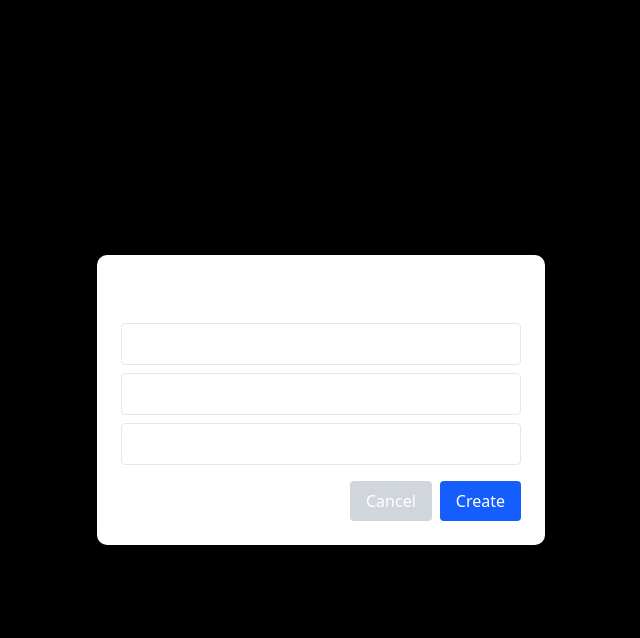
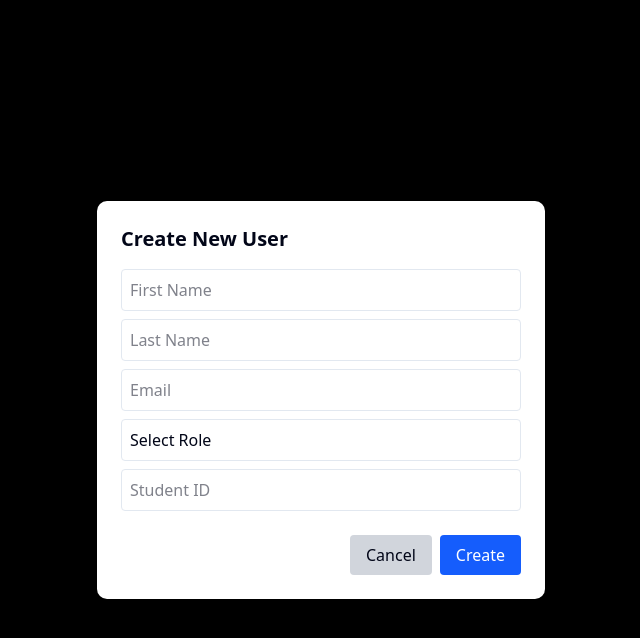
Before and after one commit to JP-Mbaka/schoolauto, a Next.js app: page /users in a window 1280 px wide. Both pictures are taken after a click on the button "Invite User". Shown: the top 638 px of the page, without its empty margins (319-959 px from the left). Built offline with nearby package versions, Linux system fonts and the light colour scheme.

Commit message:
new update

```diff
--- a/app/(dashboard)/courses/page.tsx
+++ b/app/(dashboard)/courses/page.tsx
@@ -20,7 +20,7 @@ function Payments() {
   const columnsKey = sampleData.length > 0 ? Object.keys(sampleData[0]) : [];
   return (
     <div className="h-full w-full bg-slate-100 flex flex-col">
-      <Header userRole={userRole} title="Subject" action="Register" />
+      <Header userRole={userRole} title="Subject" actionTitle="Register" />
       <div className="flex-1 bg-slate-100 px-12 py-6">
         <div className="bg-white h-auto w-auto rounded-sm px-4 py-6">
           <div className="not-printable print:hidden flex justify-between items-center mb-2">
--- a/app/(dashboard)/lessons/page.tsx
+++ b/app/(dashboard)/lessons/page.tsx
@@ -21,7 +21,7 @@ function Payments() {
 
   return (
     <div className="h-full w-full bg-slate-100 flex flex-col">
-      <Header userRole={userRole} title="Lesson" action="New Lesson" />
+      <Header userRole={userRole} title="Lesson" actionTitle="New Lesson" />
       <div className="flex-1 bg-slate-100 px-12 py-6">
         <div className="bg-white h-auto w-auto rounded-sm px-4 py-6">
           <div className="not-printable print:hidden flex justify-between items-center mb-2">
--- a/app/(dashboard)/payments/page.tsx
+++ b/app/(dashboard)/payments/page.tsx
@@ -20,7 +20,7 @@ function Payments() {
   const columnsKey = sampleData.length > 0 ? Object.keys(sampleData[0]) : [];
   return (
     <div className="h-full w-full bg-slate-100 flex flex-col">
-      <Header userRole={userRole} title="Payments" action="Make Payment" />
+      <Header userRole={userRole} title="Payments" actionTitle="Make Payment" />
       <div className="flex-1 bg-slate-100 px-12 py-6">
         <div className="bg-white h-auto w-auto rounded-sm px-4 py-6">
           <div className="not-printable print:hidden flex justify-between items-center mb-2">
--- a/app/(dashboard)/records/page.tsx
+++ b/app/(dashboard)/records/page.tsx
@@ -23,7 +23,7 @@ function Amin() {
   const columnsKey = sampleData.length > 0 ? Object.keys(sampleData[0]) : [];
   return (
     <div className="h-full w-full bg-slate-100 flex flex-col">
-      <Header userRole={userRole} title="Records" action="Create" />
+      <Header userRole={userRole} title="Records" actionTitle="Create" />
       <div className="not-printable print:hidden flex-1 bg-slate-100 px-12 py-6">
         <div className="bg-white h-auto w-auto rounded-sm px-4 py-6">
           <div className="flex justify-between items-center mb-2">
--- a/app/(dashboard)/users/page.tsx
+++ b/app/(dashboard)/users/page.tsx
@@ -20,7 +20,7 @@ function Users() {
 
   return (
     <div className="h-full w-full bg-slate-100 flex flex-col">
-      <Header userRole={userRole} title="All Users" action="Invite User" />
+      <Header userRole={userRole} title="All Users" actionTitle="Invite User" />
       <div className="flex-1 bg-slate-100 px-12 py-6">
         <div className="bg-white h-auto w-auto rounded-sm px-4 py-6">
           <div className="not-printable print:hidden flex justify-between items-center mb-2">
--- a/components/create_user_modal.tsx
+++ b/components/create_user_modal.tsx
@@ -1,15 +1,14 @@
 import React, { useState } from "react";
-
-interface UserFormData {
-  name: string;
-  email: string;
-  password: string;
-}
+import * as DropdownMenu from "@radix-ui/react-dropdown-menu";
+import { zodResolver } from "@hookform/resolvers/zod";
+import { useForm } from "react-hook-form";
+import { z } from "zod";
+import { createAccountSchema } from "@/types";
 
 interface SimpleModalProps {
   open: boolean;
   onClose: () => void;
-  onSubmit: (data: UserFormData) => void;
+  onSubmit: (data: z.infer<typeof createAccountSchema>) => void;
 }
 
 export default function SimpleModal({
@@ -17,54 +16,110 @@ export default function SimpleModal({
   onClose,
   onSubmit,
 }: SimpleModalProps) {
-  const [form, setForm] = useState<UserFormData>({
-    name: "",
-    email: "",
-    password: "",
+  const form = useForm<z.infer<typeof createAccountSchema>>({
+    resolver: zodResolver(createAccountSchema),
+    defaultValues: {
+      email: "",
+      student_id: "",
+      first_name: "",
+      last_name: "",
+      role: "", // add this if your schema expects it
+    },
   });
+
+  const [value, setValue] = useState("");
+
+  const handleRoleSelect = (role: string) => {
+    form.setValue("role", role); // sync role with form
+    setValue(role);
+  };
 
   if (!open) return null;
 
   return (
     <div className="fixed inset-0 flex items-center justify-center bg-black bg-opacity-50 z-50">
-      <div className="bg-white rounded-lg p-6 w-full max-w-md">
+      <form
+        onSubmit={form.handleSubmit((data) => {
+          console.log("Submitted data:", data);
+          onSubmit(data);
+          onClose();
+          form.reset();
+        })}
+        className="bg-white rounded-lg p-6 w-full max-w-md"
+      >
         <h2 className="text-xl font-bold mb-4">Create New User</h2>
+
         <input
-          placeholder="Name"
+          placeholder="First Name"
           className="w-full border p-2 mb-2 rounded"
-          value={form.name}
-          onChange={(e) => setForm({ ...form, name: e.target.value })}
+          {...form.register("first_name")}
         />
+
+        <input
+          placeholder="Last Name"
+          className="w-full border p-2 mb-2 rounded"
+          {...form.register("last_name")}
+        />
+
         <input
           placeholder="Email"
           type="email"
           className="w-full border p-2 mb-2 rounded"
-          value={form.email}
-          onChange={(e) => setForm({ ...form, email: e.target.value })}
+          {...form.register("email")}
         />
-        <input
-          placeholder="Password"
-          type="password"
-          className="w-full border p-2 mb-4 rounded"
-          value={form.password}
-          onChange={(e) => setForm({ ...form, password: e.target.value })}
-        />
-        <div className="flex justify-end gap-2">
-          <button onClick={onClose} className="px-4 py-2 bg-gray-300 rounded">
+
+        {/* Role Dropdown */}
+        <div className="w-full border p-2 mb-2 rounded">
+          <DropdownMenu.Root>
+            <DropdownMenu.Trigger asChild>
+              <button type="button" className="w-2/5 text-left">
+                {value === "" ? "Select Role" : value}
+              </button>
+            </DropdownMenu.Trigger>
+            <DropdownMenu.Content className="bg-white shadow-md p-2 rounded-md">
+              {["Admin", "Teacher", "Parent", "Student"].map((role) => (
+                <DropdownMenu.Item
+                  key={role}
+                  className="cursor-pointer px-2 py-1 hover:bg-gray-200 rounded"
+                  onSelect={() => handleRoleSelect(role)}
+                >
+                  {role}
+                </DropdownMenu.Item>
+              ))}
+            </DropdownMenu.Content>
+          </DropdownMenu.Root>
+        </div>
+
+        {value === "Teacher" ? (
+          <input
+            placeholder="Teacher ID"
+            className="w-full border p-2 mb-2 rounded"
+            {...form.register("teacher_id")}
+          />
+        ) : (
+          <input
+            placeholder="Student ID"
+            className="w-full border p-2 mb-2 rounded"
+            {...form.register("student_id")}
+          />
+        )}
+
+        <div className="flex justify-end gap-2 mt-4">
+          <button
+            type="button"
+            onClick={onClose}
+            className="px-4 py-2 bg-gray-300 rounded"
+          >
             Cancel
           </button>
           <button
-            onClick={() => {
-              onSubmit(form);
-              onClose();
-              setForm({ name: "", email: "", password: "" }); // Optional reset
-            }}
+            type="submit"
             className="px-4 py-2 bg-blue-600 text-white rounded"
           >
             Create
           </button>
         </div>
-      </div>
+      </form>
     </div>
   );
 }
--- a/components/header_component.tsx
+++ b/components/header_component.tsx
@@ -1,23 +1,32 @@
 import React, { useState } from "react";
 import { Button } from "./ui/button";
 import SimpleModal from "./create_user_modal";
+import { createAccountSchema } from "@/types";
+import z from "zod";
 
 interface HeaderProps {
   userRole: string;
   title: string;
-  action: string;
+  actionTitle: string;
 }
 
-const Header: React.FC<HeaderProps> = ({ userRole, title, action }) => {
+const Header: React.FC<HeaderProps> = ({
+  userRole,
+  title,
+  actionTitle: actionTitle,
+}) => {
   const [open, setOpen] = useState(false);
 
-  const handleUserCreate = (user: {
-    name: string;
-    email: string;
-    password: string;
-  }) => {
+  //this function calls the create account
+  const handleUserCreate = (user: z.infer<typeof createAccountSchema>) => {
     console.log("New user created:", user);
     // send to backend...
+    try {
+    } catch (error) {
+      console.log("New user created Error Message:", error);
+    } finally {
+      //we set loading state
+    }
   };
   return (
     <div className="not-printable print:hidden bg-white py-4 px-12 flex justify-between items-center">
@@ -30,11 +39,14 @@ const Header: React.FC<HeaderProps> = ({ userRole, title, action }) => {
             : title}
         </h1>
       </div>
-      <div
-        onClick={() => setOpen(true)}
-        className=" bg-blue-600 px-4 py-2 text-white hover:bg-amber-300 hover:text-black rounded-sm cursor-pointer transition-colors duration-200"
-      >
-        <Button> {action}</Button>
+      <div>
+        <Button
+          onClick={() => setOpen(true)}
+          className="bg-blue-600 hover:bg-amber-300 hover:text-black cursor-pointer transition-colors duration-200"
+        >
+          {" "}
+          {actionTitle}
+        </Button>
 
         <SimpleModal
           open={open}
--- a/package.json
+++ b/package.json
@@ -10,6 +10,7 @@
   },
   "dependencies": {
     "@hookform/resolvers": "^5.1.1",
+    "@radix-ui/react-dropdown-menu": "^2.1.15",
     "@radix-ui/react-label": "^2.1.7",
     "@radix-ui/react-slot": "^1.2.3",
     "class-variance-authority": "^0.7.1",
--- /dev/null
+++ b/types/index.ts
@@ -0,0 +1,36 @@
+import { z } from "zod";
+
+export interface createAccountResponse {
+  success: boolean;
+  data: {
+    message: string;
+    user: {
+      user_uuid: string;
+      email: string;
+      role: string;
+      status: string;
+      first_name: string;
+      last_name: string;
+      phone: unknown;
+      profile_picture: unknown;
+      student_id: string;
+      teacher_id: number;
+      email_verified: boolean;
+      last_login: unknown;
+      created_by: string;
+      updated_by: string;
+      created_at: string;
+      updated_at: string;
+    };
+    activation_token: string;
+  };
+}
+
+export const createAccountSchema = z.object({
+  email: z.string(),
+  role: z.string(),
+  first_name: z.string(),
+  last_name: z.string(),
+  student_id: z.string().optional(),
+  teacher_id: z.number().optional(),
+});
```
Also changed, not shown: 1 other file (tests, documents, lock files or other folders).
